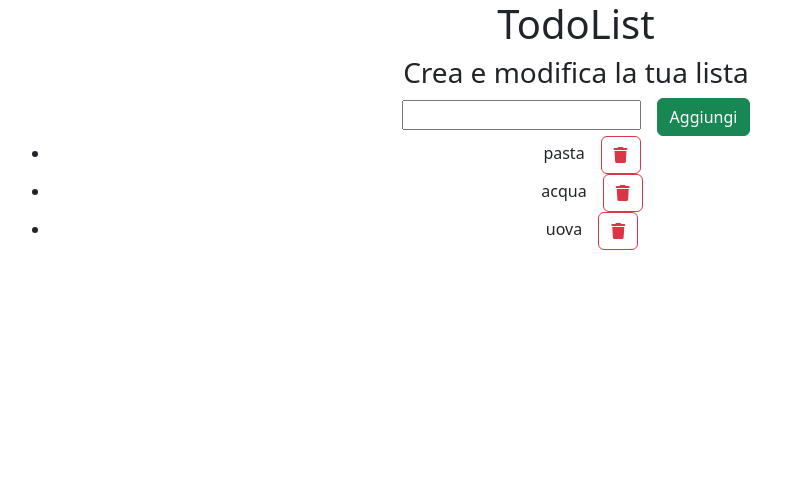
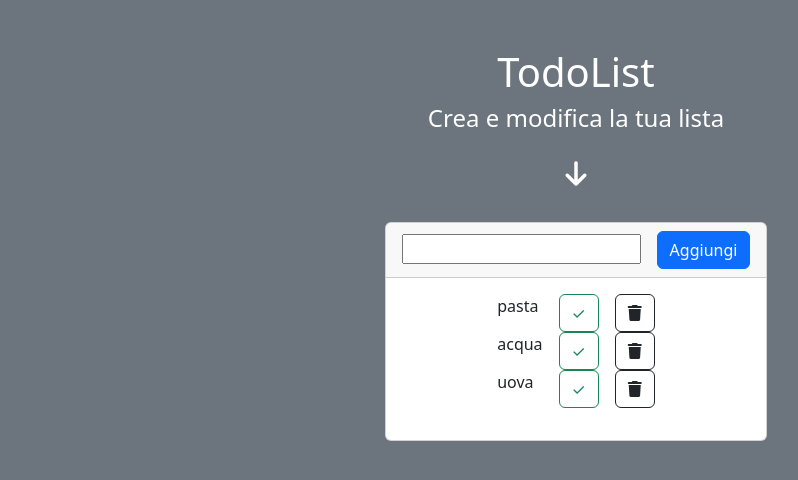
Before and after one commit to Gaetano26/vue-todolist, a plain HTML site: page index.html in a window 1280 px wide. Shown: the whole page, without its empty margins (64-862 px from the left). Drawn offline with nearby package versions, Linux system fonts and the light colour scheme.

Commit message:
project complete

```diff
--- a/index.html
+++ b/index.html
@@ -10,30 +10,35 @@
     <link rel="stylesheet" href="./css/style.css">
     <title>Document</title>
 </head>
-<body>
+<body class="bg-secondary">
     <div id="app">
         <div class="wrapper w-100 h-100">
-            <div class="container text-center ">
-                <h1 >TodoList</h1>
-                <h3>Crea e modifica la tua lista</h3>
-              <div>
-                    <input type="text" name="ingrediente" id="ingrediente" v-model="text" @keyup.enter="addItem">
-                    <button @click="addItem" class="btn btn-success ms-3">Aggiungi</button>
-              </div>
-              <div>
-                <ul v-if="todoList.length > 0 ">
+             <h1 class="text-center text-white mt-5">TodoList</h1>
+             <h4 class="text-center text-white">Crea e modifica la tua lista</h4>
+             <h3 class="text-center text-white mt-4"><i class="fa-solid fa-arrow-down"></i></h3>
+            <div class="container d-flex align-items-center justify-content-center">
+              <div class="card mt-4">
+                  <div class="card-header">
+                     <input type="text" name="ingrediente" id="ingrediente" v-model="text" @keyup.enter="addItem">
+                    <button @click="addItem" class="btn btn-primary ms-3">Aggiungi</button>
+                  </div>
+                   <div class="card-body d-flex justify-content-center align-items-center">
+                        <ul class="list-unstyled" v-if="todoList.length > 0 ">
 
 
-                    <li v-for="(item, index) in todoList" @click="complete(index)" :class="item.done ? 'text-decoration-line-through': '' ">
+                            <li class="d-flex justify-content-between" v-for="(item, index) in todoList" @click="complete(index)" :class="item.done ? 'text-decoration-line-through': '' ">
+                                <span>{{item.text}}</span>
+                                <div class="ms-3">
+                                    <button @click="complete(index)" class="btn btn-outline-success">&check;</button>
+                                    <button @click.stop="deleteItem(index)" class="btn btn-outline-dark ms-3 "><i class="fa-thin fa fa-trash"></i></button>
+                                </div>
 
+                            </li>
+                        </ul>
+                        <p v-else>La lista della spesa è vuota</p>
+                   </div>
 
-                        <span>{{item.text}}</span>
-                        <button @click.stop="deleteItem(index)" class="btn btn-outline-danger ms-3 "><i class="fa-thin fa fa-trash"></i></button>
-
-
-
-                    </li>
-               </ul>
+              </div>
             </div>
 
 
--- a/js/script.js
+++ b/js/script.js
@@ -47,7 +47,7 @@ createApp({
           this.todoList.splice(index, 1)
        },
        complete (index){
-        this.todoList[index].done = false;
+        this.todoList[index].done = true;
        },
     },
 
```
